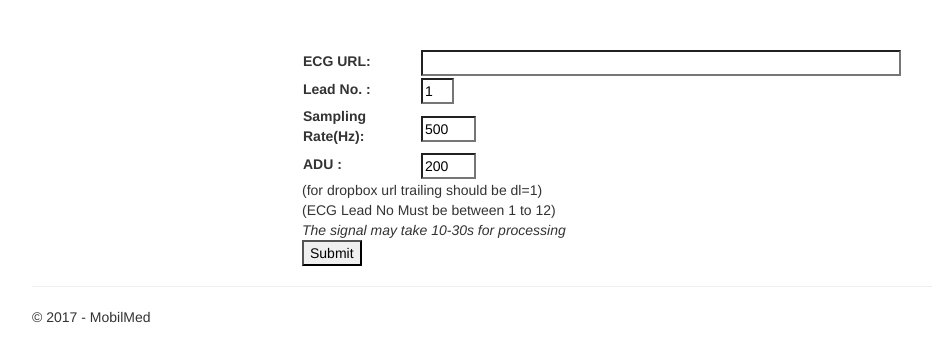
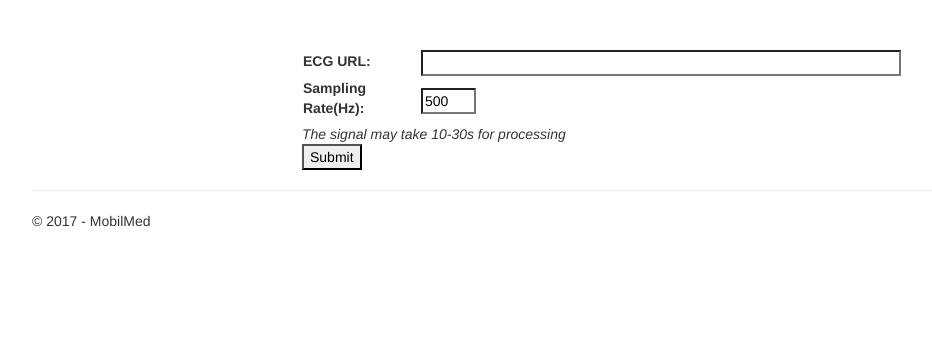
Before and after one commit to Mavrikant/MobilMed-ECG-Analiz, a Flask app: page /form in a window 1280 px wide. Shown: the part 51-413 px from the top of the page, without its empty margins (38-970 px from the left). Run offline with Flask 2, Linux system fonts and the light colour scheme; some libraries are stand-ins or nearby versions.

Commit message:
form düzen

```diff
--- a/ECG/templates/form_submit.html
+++ b/ECG/templates/form_submit.html
@@ -9,23 +9,11 @@
                   <td><input type="text" name="url"  size="100"/></td>
                   </tr>
                   <tr>
-                  <td>
-                  <label for="lno">Lead No.     :</label></td>
-                  <td><input type="text" name="lno"  size="20" style="width: 33px" value="1"/></td>
-
-                  </tr>
-                  <tr>
                   <td><label for="sr">Sampling Rate(Hz):</label></td>
                   <td><input type="text" name="sr"  size="20" value="500" style="width: 55px"/></td>
                   </tr>
-                   <tr>
-                   <td><label for="sr">ADU :</label></td>
-                  <td><input type="text" name="adu"  size="20" value="200" style="width: 55px"/></td>
-                  </tr>
                        </table>
-                    (for dropbox url trailing should be dl=1)
-                    <br />(ECG Lead No Must be between 1 to 12)
-                    <br />
+
                     <em>The signal may take 10-30s for processing</em><br />
                   <input type="submit" value="Submit" onclick="this.form.submit();this.disabled = true; this.value = 'Processing';"/>
                 </form>
```
